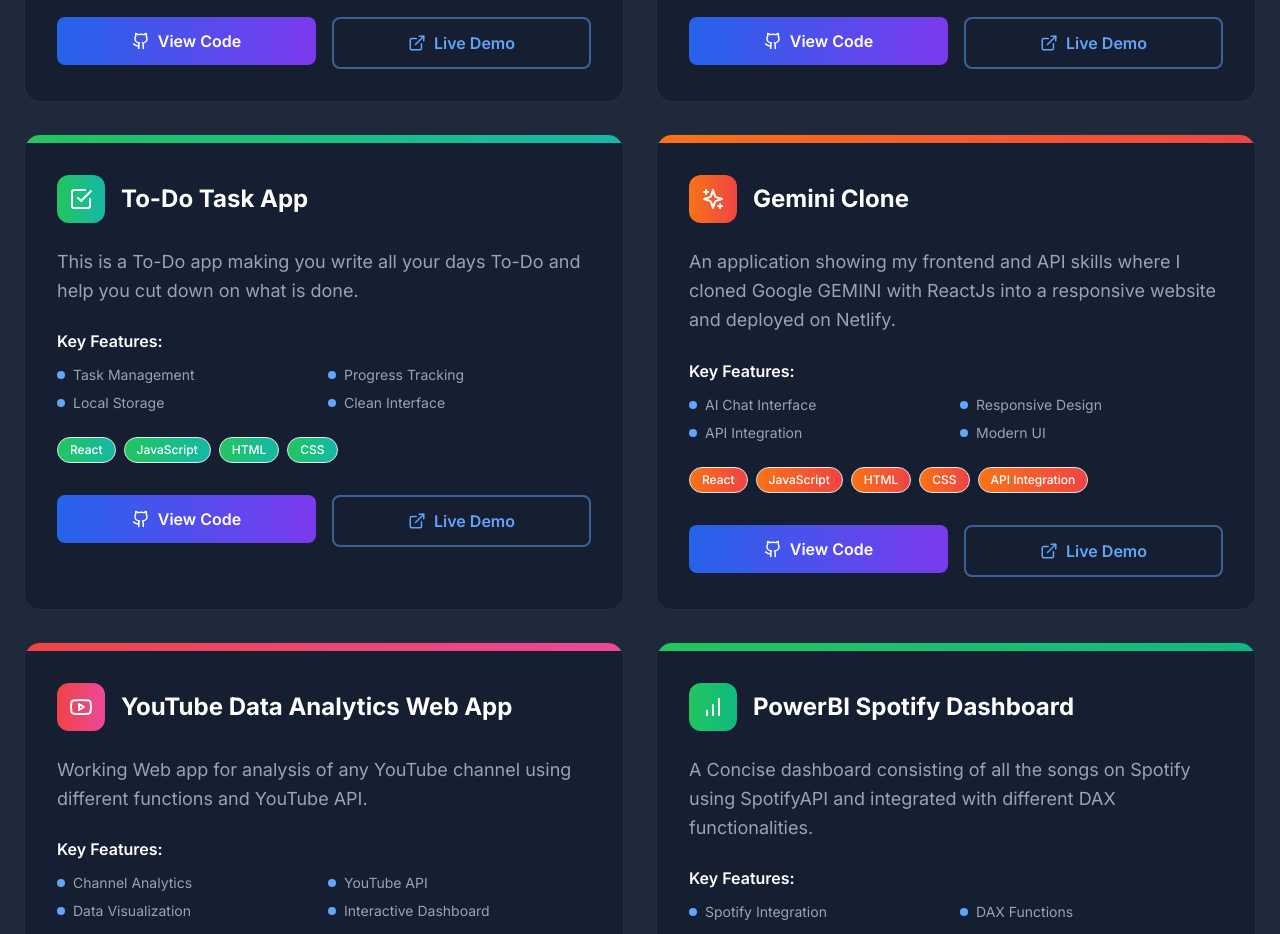
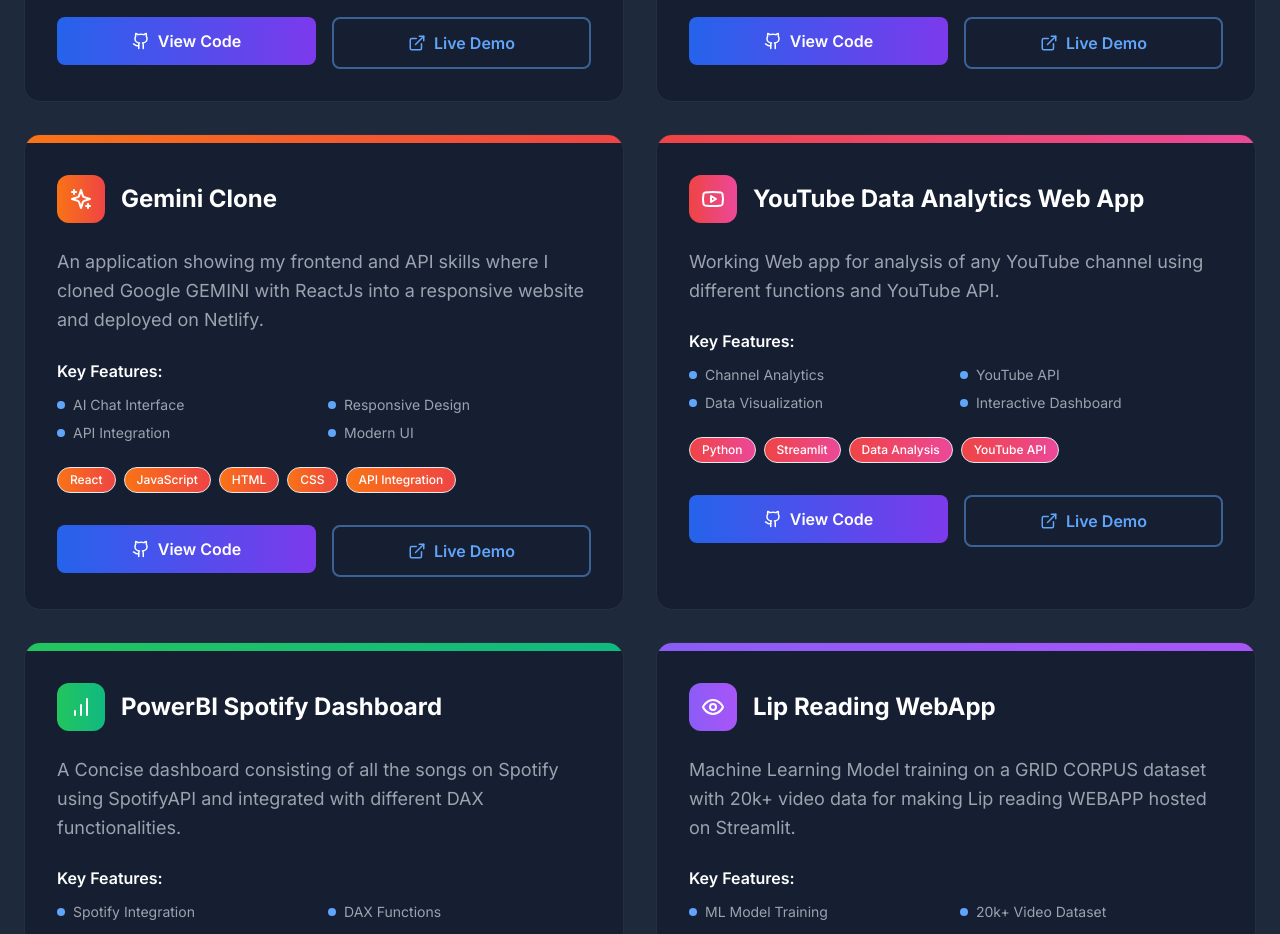
Before and after one commit to Akshatt10/updated_portfolio, a React (Vite) app: page / in a window 1280 px wide. Shown: the part 3740-4674 px from the top of the page. Built offline with nearby package versions, Linux system fonts and the light colour scheme.

Commit message:
removed 1 project

```diff
--- a/src/components/Projects.tsx
+++ b/src/components/Projects.tsx
@@ -29,16 +29,6 @@
       features: ['Real-time Messaging', 'User Authentication', 'Friend System', 'Responsive Design'],
       link: 'https://my-chat-app-topaz.vercel.app/',
       code: 'https://github.com/Akshatt10/RealTime-Chat-App',
-    },
-    {
-      title: 'To-Do Task App',
-      description: 'This is a To-Do app making you write all your days To-Do and help you cut down on what is done.',
-      icon: CheckSquare,
-      tech: ['React', 'JavaScript', 'HTML', 'CSS'],
-      gradient: 'from-green-500 to-teal-500',
-      features: ['Task Management', 'Progress Tracking', 'Local Storage', 'Clean Interface'],
-      link: 'https://to-do-app-git-main-akshat-tyagis-projects.vercel.app/',
-      code: 'https://github.com/Akshatt10/To-Do-App',
     },
     {
       title: 'Gemini Clone',
```
